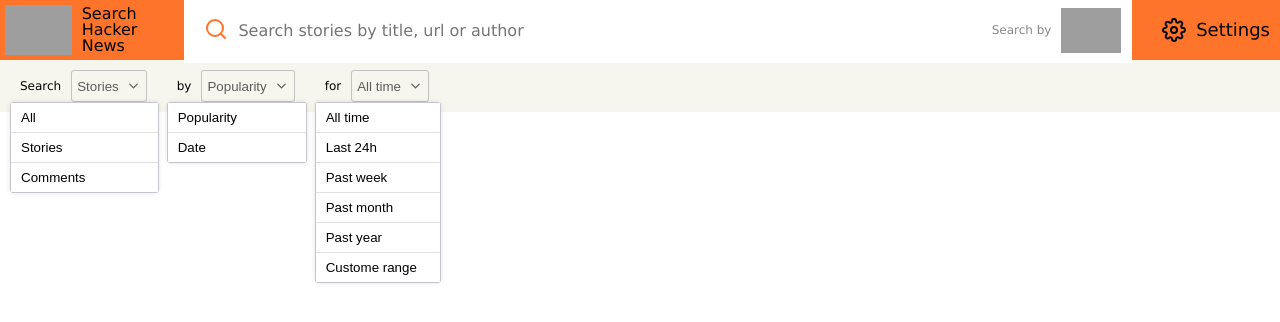
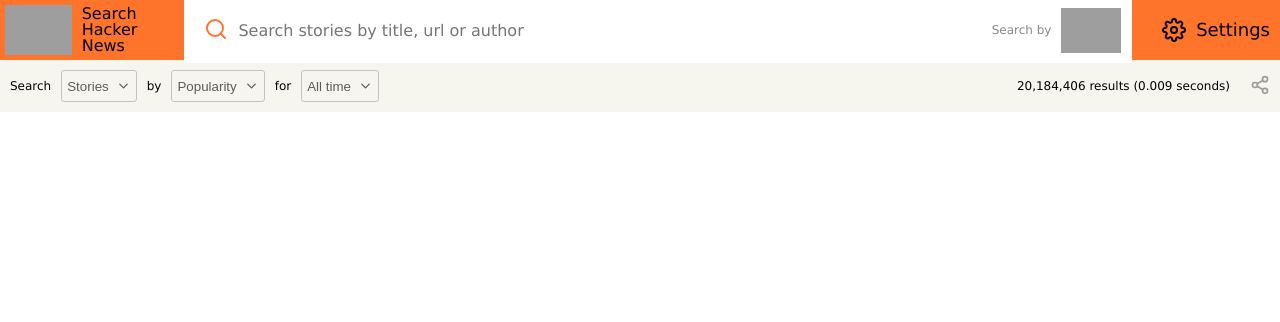
Before and after one commit to ArifSanaullah/React-in-practice, a React (Create React App) app in the folder ClassTasks/task-1/: page / in a window 1280 px wide. Shown: the top 322 px of the page. Built offline with nearby package versions, Linux system fonts and the light colour scheme; grey boxes are pictures that could not be loaded.

Commit message:
Filters Section completed.

```diff
--- a/ClassTasks/task-1/package.json
+++ b/ClassTasks/task-1/package.json
@@ -6,6 +6,7 @@
     "@testing-library/jest-dom": "^4.2.4",
     "@testing-library/react": "^9.4.0",
     "@testing-library/user-event": "^7.2.1",
+    "eslint-config-airbnb-base": "^14.0.0",
     "react": "^16.12.0",
     "react-dom": "^16.12.0",
     "react-scripts": "3.4.0"
--- a/ClassTasks/task-1/src/components/Main.component/Filters.component/Filter.component/Filter.component/Filter.component.jsx
+++ b/ClassTasks/task-1/src/components/Main.component/Filters.component/Filter.component/Filter.component/Filter.component.jsx
@@ -1,29 +1,53 @@
 import React from "react";
 import style from "./Filter.module.css";
+import propTypes from "prop-types";
 
 export default class Filter extends React.Component {
   constructor(props) {
     super(props);
+
     this.state = {
       listItems: this.props.listItems,
       filterLabel: this.props.filterLabel,
-      placeholder: this.props.placeholder
+      placeholder: this.props.placeholder,
+      isShown: this.props.isShown,
     };
+    this.showList = this.showList.bind(this);
   }
+
+  showList() {
+    this.setState(prevState => {
+      const ownProps = { ...prevState };
+      const prevVisibilty = ownProps.isShown;
+      delete ownProps.isShown;
+      return {
+        ...ownProps,
+        isShown: !prevVisibilty
+      };
+    });
+  }
+
   render() {
     return (
       <div className={style.Filter}>
         <span className={style.filterContainer}>
           <div className={style.filterButton}>
             <span className={style.filterLabel}>{this.state.filterLabel}</span>
-            <button className={`${style.dropDown} dropDownButton`}>
+            <button
+              className={`${style.dropDown} dropDownButton`}
+              onClick={this.showList}
+            >
               <label
                 htmlFor="downshift-input"
                 className={style.filterPlaceholder}
               >
                 {this.state.placeholder}
                 <svg
-                  className={style.filterDownIcon}
+                  className={`${
+                    this.state.isShown
+                      ? style.filterDownIconAnimated
+                      : style.filterDownIcon
+                  }`}
                   xmlns="http://www.w3.org/2000/svg"
                   width={24}
                   height={24}
@@ -39,7 +63,13 @@
               </label>
             </button>
           </div>
-          <ul className={`${style.dropDownList} dropList`}>
+          <ul
+            className={`${
+              this.state.isShown
+                ? style.dropDownListAnimated
+                : style.dropDownList
+            }`}
+          >
             {this.state.listItems.map((item, index) => {
               return (
                 <li
@@ -58,6 +88,13 @@
   }
 }
 
-// const lists = document.querySelectorAll(style.dropDownList);
-const dropDownIcons = document.querySelectorAll(".dropDownButton");
-console.log(dropDownIcons);
+Filter.propTypes = {
+  listItems: propTypes.array,
+  filterLabel: propTypes.string,
+  placeholder: propTypes.string,
+  isShown: propTypes.bool
+};
+
+Filter.defaultProps = {
+  isShown: false
+};
--- a/ClassTasks/task-1/src/components/Main.component/Filters.component/Filter.component/Filter.component/Filter.module.css
+++ b/ClassTasks/task-1/src/components/Main.component/Filters.component/Filter.component/Filter.component/Filter.module.css
@@ -8,19 +8,11 @@
     margin: 0 1rem 0 0;
 }
 
-.filterContainer {
-    margin: 0 1rem;
-}
-
 .filterButton {
     display: flex;
     align-items: center;
     justify-content: space-between;
     font-size: 1.2rem;
-}
-
-.filterLabel {
-    /* margin-left: .5rem; */
 }
 
 .dropDown {
@@ -34,7 +26,6 @@
 }
 
 .filterPlaceholder {
-    /* background-color: blue; */
     width: calc(100% - 2rem);
     display: flex;
     align-items: center;
@@ -47,7 +38,7 @@
     margin-left: 1rem;
 }
 
-.filterDownIcon {
+.filterDownIcon, .filterDownIconAnimated {
     color: #5c5c5c;
     width: 1.5rem;
     font-size: 1.2rem;
@@ -59,7 +50,7 @@
     transform: rotate(180deg);
 }
 
-.dropDownList {
+.dropDownList, .dropDownListAnimated {
     padding: 0;
     margin: 0;
     position: absolute;
@@ -72,9 +63,9 @@
     box-shadow: 0 0 5px rgba(0,0,0,.1);
     z-index: 500;
 
-    /* top: 0;
+    top: 0;
     visibility: hidden;
-    opacity: 0; */
+    opacity: 0;
 }
 
 .dropDownListAnimated {
@@ -87,7 +78,6 @@
 
 .dropDownList:not(:last-child) {
     margin: 0 1rem;
-    display: none;
 }
 
 .dropDownListItem {
--- a/ClassTasks/task-1/src/components/Main.component/Filters.component/Filter.component/Filters.component.jsx
+++ b/ClassTasks/task-1/src/components/Main.component/Filters.component/Filter.component/Filters.component.jsx
@@ -10,11 +10,13 @@
           listItems={["All", "Stories", "Comments"]}
           filterLabel="Search"
           placeholder="Stories"
+          isShown={false}
         />
         <Filter
           listItems={["Popularity", "Date"]}
           filterLabel="by"
           placeholder="Popularity"
+          isShown={false}
         />
         <Filter
           listItems={[
@@ -27,11 +29,9 @@
           ]}
           filterLabel="for"
           placeholder="All time"
+          isShown={false}
         />
       </div>
     );
   }
 }
-
-/*<Square initialColor="green" size={100} />
-<Square initialColor="red" size={200} />*/
--- a/ClassTasks/task-1/src/components/Main.component/Filters.component/Meta.component/Meta.component.jsx
+++ b/ClassTasks/task-1/src/components/Main.component/Filters.component/Meta.component/Meta.component.jsx
@@ -16,13 +16,34 @@
   }
 ];
 
-export default function Meta() {
+export default class Meta extends React.Component {
+  constructor(props) {
+    super(props);
+    this.state = {
+      socialListShown: false
+    };
+    this.shareButton = this.shareButton.bind(this);
+  }
+
+  shareButton() {
+    this.setState(prevState => {
+      const prevProps = { ...prevState };
+      const prevVisibility = prevProps.socialListShown;
+      delete prevProps.socialListShown;
+      return { ...prevProps, socialListShown: !prevVisibility };
+    });
+  }
+
+  render() {
     return (
       <div className={style.Meta}>
-      <p className={style.processingTime}>20,184,406 results (0.009 seconds)</p>
-      <div className={style.sociaShare}>
-        <label htmlFor="sociaShare">
+        <p className={style.processingTime}>
+          20,184,406 results (0.009 seconds)
+        </p>
+        <div className={style.socialShare}>
+          <label htmlFor="socialShare" onClick={this.shareButton}>
             <svg
+              className={style.socialShare}
               xmlns="http://www.w3.org/2000/svg"
               width="24"
               height="24"
@@ -41,14 +62,25 @@
             </svg>
           </label>
         </div>
-      <ul>{socialMediaList.map((item, index) => {
-        return <li className={style.socialItem} key={index}>
-          <button>
+        <ul
+          className={`${
+            this.state.socialListShown
+              ? style.socialMediaListAnimated
+              : style.socialMediaList
+          }`}
+        >
+          {socialMediaList.map((item, index) => {
+            return (
+              <li className={style.socialItem} key={index}>
+                <button className={style.socialButton}>
                   <p>{item.name}</p>
-            <img src={item.src} alt=""/>
+                  <img src={item.src} alt="" />
                 </button>
               </li>
-      })}</ul>
+            );
+          })}
+        </ul>
       </div>
     );
   }
+}
--- a/ClassTasks/task-1/src/components/Main.component/Filters.component/Meta.component/Meta.module.css
+++ b/ClassTasks/task-1/src/components/Main.component/Filters.component/Meta.component/Meta.module.css
@@ -1,4 +1,90 @@
 .Meta{
-    display: none;
-    /* background-color: lemonchiffon; */
+    display: flex;
+    align-items: center;
+    justify-content: space-between;
+    margin: .3rem 1rem;
+    font-size: 1.2rem;
+    padding: 1rem 0;
+    position: relative;
 }
+
+.processingTime {
+    flex: 2;
+    width: 100%;
+    margin: 0 2rem;
+}
+
+.socialShare {
+    justify-self: flex-end;
+    color: #9d9d9d;
+    cursor: pointer;
+    width: 2rem;
+}
+
+.socialMediaList, .socialMediaListAnimated {
+    display: flex;
+    flex-direction: column;
+    align-items: center;
+    justify-content: space-between;
+    width: 22rem;
+    position: absolute;
+    right: 0;
+    text-align: left;
+    margin: 0 auto;
+    padding: 0;
+    border: 1px solid #c5c5cc;
+    border-radius: 3px;
+    box-shadow: 0 0 5px rgba(0,0,0,.1);
+
+    top: 0;
+    opacity: 0;
+    visibility: hidden;
+}
+
+.socialMediaListAnimated {
+    top: 5.7rem;
+    opacity: 1;
+    visibility: visible;
+    transition: all .3s;
+}
+
+.socialItem {
+    list-style: none;
+    flex: 1;
+    width: 100%;
+}
+
+.socialButton {
+    color: #9d9d9d;
+    display: flex;
+    align-items: center;
+    justify-content: space-between;
+    width: 100%;
+    padding: 1rem 1rem;
+    background-color: #ffffff;
+    border: none;
+    outline: none;
+    cursor: pointer;
+}
+
+.socialButton:hover {
+    color: #ff742b;
+}
+
+.socialItem:not(:last-child) {
+    border-bottom: 1px solid #e2e2e2;
+}
+
+.socialButton p {
+    font-size: 1.4rem;
+    font-family: Verdana, Geneva, Tahoma, sans-serif;
+    margin: 0 1rem 0 0;
+    padding: 0;
+}
+
+
+.socialButton img {
+    display: block;
+    width: 2rem;
+    filter: opacity(.2)
+}
```
Also changed, not shown: 1 other file (tests, documents, lock files or other folders). Lines whose indentation alone changed are shown as unchanged.
